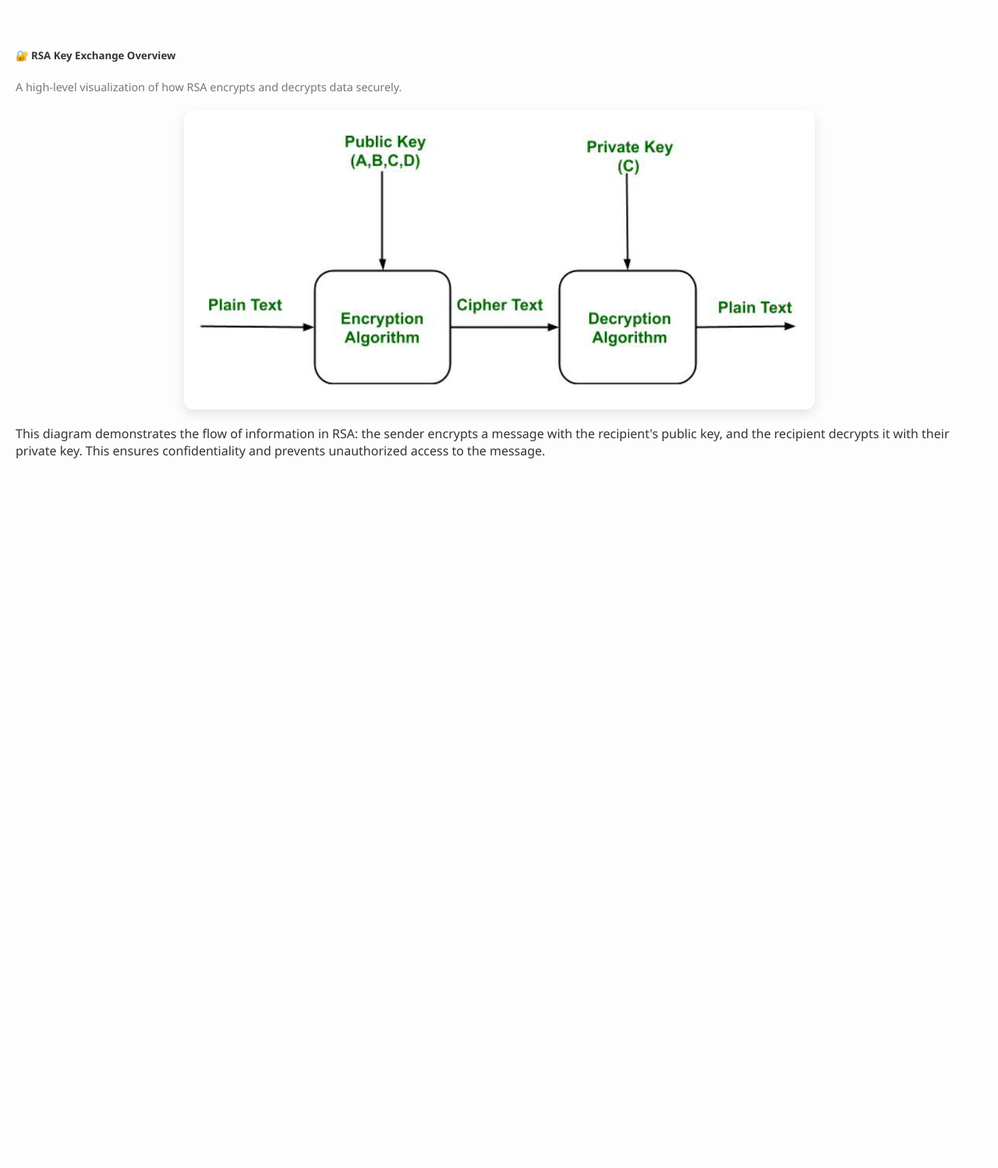
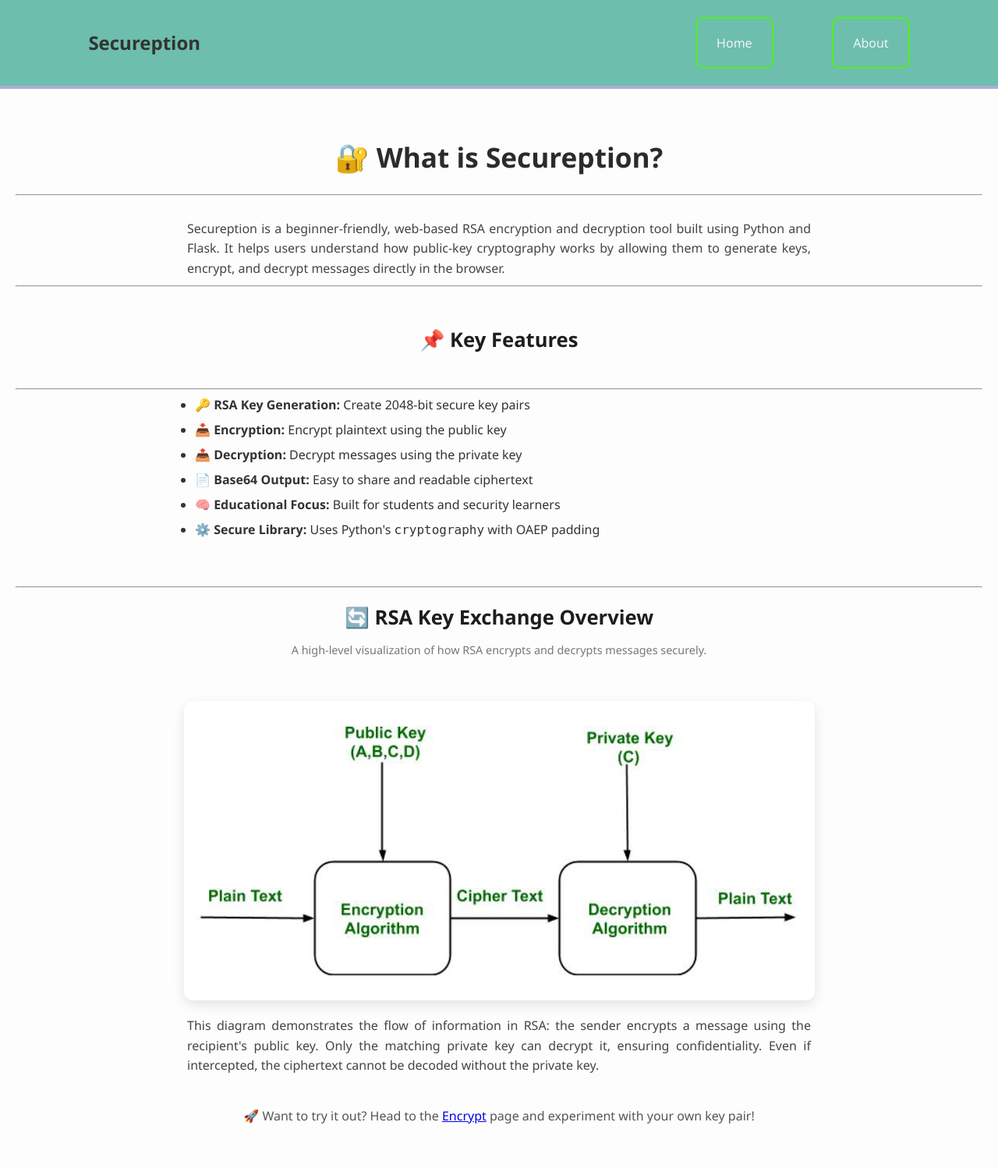
Before and after one commit to Thanush-07/Secureption-, a Flask app: page /about in a window 1280 px wide. Shown: the whole page at 78% size. Before the commit the page ends 588 px from the top, so only its background shows below. Run offline with Flask 3, Linux system fonts and the light colour scheme.

Commit message:
about page template  updated

```diff
--- a/templates/about.html
+++ b/templates/about.html
@@ -1,21 +1,70 @@
-{%extends '/head.html' %}
+{% extends '/head.html' %}
 
- {% block title%}About|Secureption{%endblock%}
+{% block title %} About | Secureption {% endblock %}
 
- {%block content%}
-    <div class="container text-center my-5">
-  <h5>🔐 RSA Key Exchange Overview</h5>
-  <p class="text-muted small">A high-level visualization of how RSA encrypts and decrypts data securely.</p>
+{% block content %}
+<nav>
+    <h2>Secureption</h2>
+    <ul class="navbar">
+      <li class="nav1" onclick="Home()">Home</li>
+      <li class="nav1" onclick="about()">About</li>
 
-  <img src="{{ url_for('static', filename='img/working.jpg') }}"
-       alt="RSA Encryption Overview"
-       class="img-fluid centered-image rounded shadow mb-3">
+    </ul>
+  </nav>
+<div class="container my-5">
 
-  <p class="text-justify px-3">
-    This diagram demonstrates the flow of information in RSA: the sender encrypts a message with the recipient's public key,
-    and the recipient decrypts it with their private key. This ensures confidentiality and prevents unauthorized access to the message.
+  <!-- Introduction -->
+  <div class="text-center mb-5">
+    <center><h1>🔐 What is Secureption?</h1></center>
+    <hr>
+    <br>
+    <p class="intro-text">
+      Secureption is a beginner-friendly, web-based RSA encryption and decryption tool built using Python and Flask.
+      It helps users understand how public-key cryptography works by allowing them to generate keys, encrypt, and decrypt messages directly in the browser.
+    </p>
+  </div>
+
+  <!-- Key Features -->
+  <div class="features mb-5">
+    <hr>
+    <br>
+    <center><h3>📌 Key Features</h3></center>
+    <br>
+    <hr>
+    <ul>
+      <li><strong>🔑 RSA Key Generation:</strong> Create 2048-bit secure key pairs</li>
+      <li><strong>📥 Encryption:</strong> Encrypt plaintext using the public key</li>
+      <li><strong>📤 Decryption:</strong> Decrypt messages using the private key</li>
+      <li><strong>📄 Base64 Output:</strong> Easy to share and readable ciphertext</li>
+      <li><strong>🧠 Educational Focus:</strong> Built for students and security learners</li>
+      <li><strong>⚙️ Secure Library:</strong> Uses Python's <code>cryptography</code> with OAEP padding</li>
+    </ul>
+  </div>
+<br>
+<br>
+<hr>
+  <!-- Diagram Section -->
+  <div class="text-center my-5">
+    <center><h3 style="align-items: center;">🔄 RSA Key Exchange Overview</h3></center>
+    <center><p class="text-muted small">A high-level visualization of how RSA encrypts and decrypts messages securely.</p></center>
+<br>
+    <img src="{{ url_for('static', filename='img/working.jpg') }}"
+         alt="RSA Encryption Overview"
+         class="img-fluid centered-image rounded shadow mb-3">
+
+    <p class="diagram-desc">
+      This diagram demonstrates the flow of information in RSA: the sender encrypts a message using the recipient's public key.
+      Only the matching private key can decrypt it, ensuring confidentiality. Even if intercepted, the ciphertext cannot be decoded without the private key.
+    </p>
+  </div>
+
+  <!-- CTA -->
+  <p class="page-note">
+    🚀 Want to try it out? Head to the <a href="{{ url_for('home') }}">Encrypt</a> page and experiment with your own key pair!
   </p>
+
 </div>
 
- </body>
- {%endblock%}
+
+<script src="{{url_for('static', filename='/js/script.js')}}"></script>
+{% endblock %}
```
